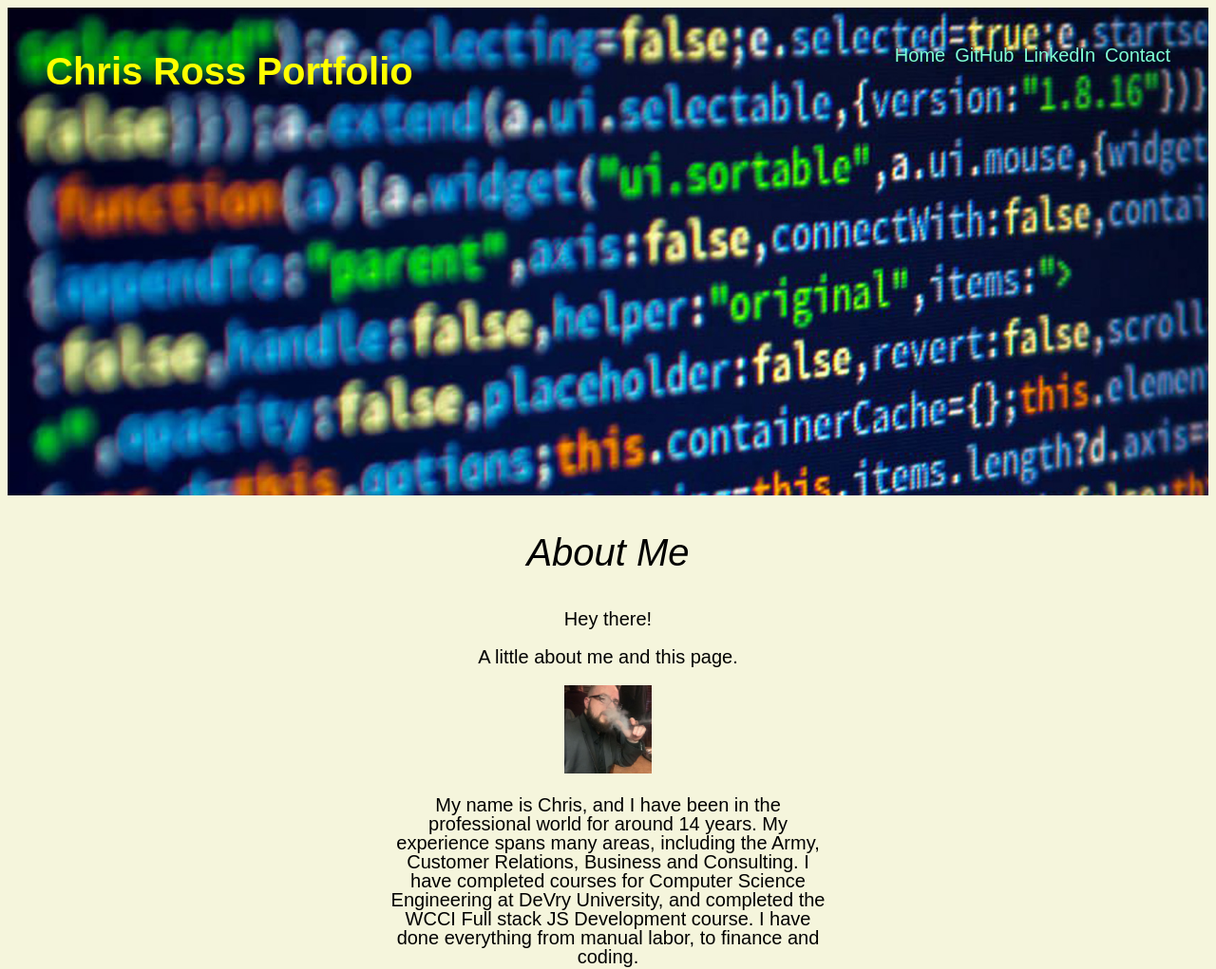
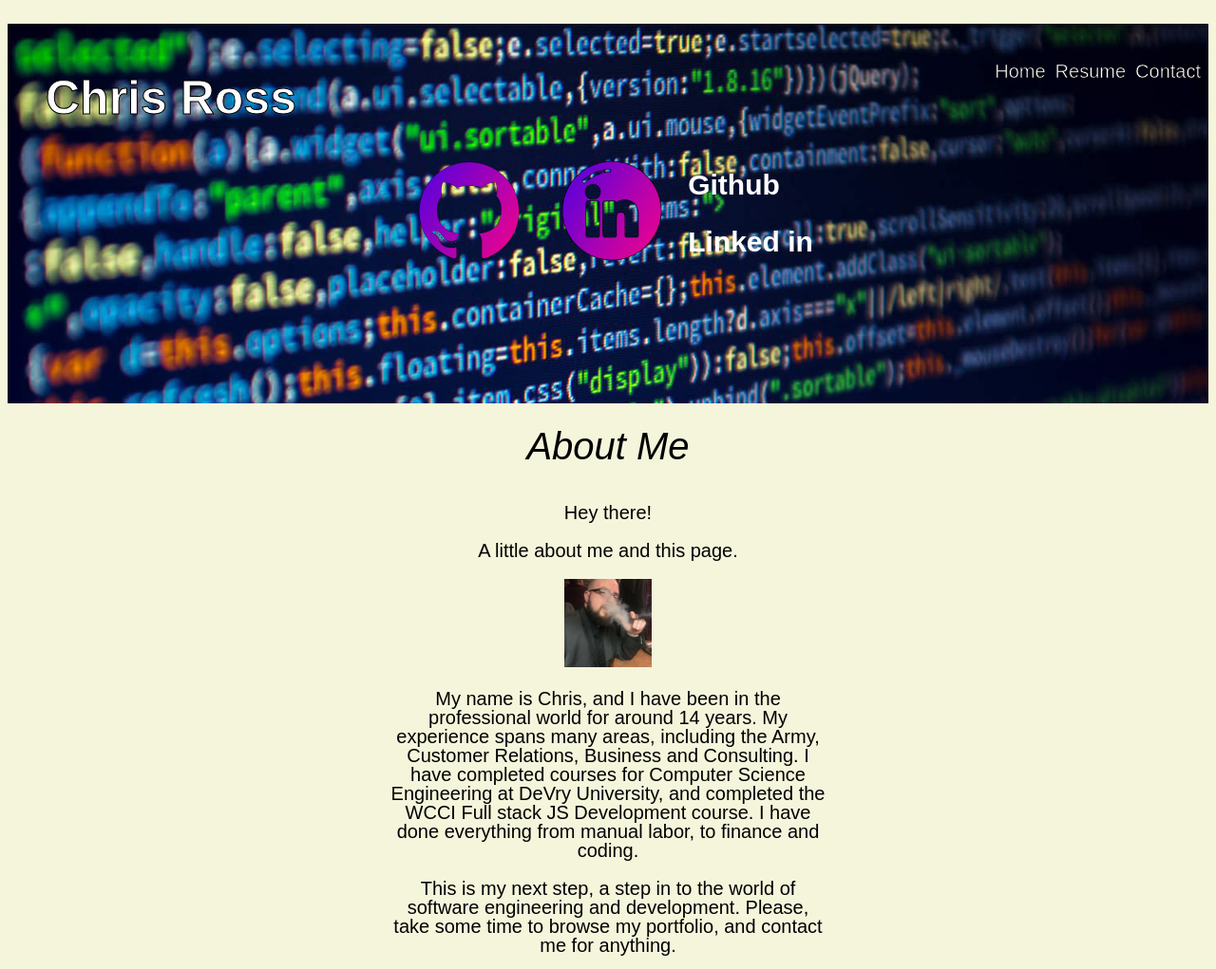
Before and after one commit to Chris-Ross/Chris-Ross.github.io, a plain HTML site: page index.html in a window 1280 px wide. Shown: the top 1021 px of the page at 95% size. Drawn offline with Linux system fonts and the light colour scheme.

Commit message:
design improvements

```diff
--- a/index.css
+++ b/index.css
@@ -5,6 +5,7 @@
 
 /* The * marks styling to the entire document */
 * {
+  /* border: 1px, solid red */
   box-sizing: border-box;
   margin: 0;
   padding: 0;
@@ -20,7 +21,7 @@
 
 a {
   text-decoration: none;
-  color: aquamarine;
+  color: white;
 }
 
 a:hover {
@@ -32,8 +33,6 @@
 .main-header {
   align-content: center;
   /* background-color: blueviolet; */
-  background-image: url("/Images/code-background.jpg");
-  background-size: 95rem;
   /* To enable flexbox on a certain class, it needs to be enabled as below */
   display: flex;
   justify-content: space-between;
@@ -41,28 +40,69 @@
   /* a rem is a measurement of one instance of the root font size
   an em is a measurement of one instance of a containing element, instead of the root */
   padding: 1rem 2rem;
-  padding-bottom: 20rem;
+  position: fixed;
+  width: 95vw;
+
+
+  /* padding-bottom: 20rem; */
 }
 
 .nav__list {
-  /* While each list item has a class, this will apply general styling to the entire tag. Use a class if more than 1 list */
-  list-style: none;
-  display: flex;
+display: flex;
+list-style-type: none;
+-webkit-text-stroke: 0.5px;
+-webkit-text-stroke-color: black;
+}
 
-}
 
 .nav__list-item {
   margin-right: 0.5rem;
 }
 
 .nav__list-item:last-child {
-   margin-right: 0rem
+  margin-right: 0rem
 }
 
+h1 {
+  color: white;
+  -webkit-text-stroke: 1px;
+  -webkit-text-stroke-color: black;
+  font-size: 2.5rem;
 
-h1 {
-  color: yellow;
+
 }
+
+/* .header-flex {
+  display: grid;
+
+
+} */
+
+.hero-image {
+  align-items: center;
+  background-image: url("/Images/code-background.jpg");
+  background-size: 100vw;
+    /* position: fixed; */
+  display: flex;
+  justify-content: center;
+  height: 50vh;
+  /* width: vw; */
+}
+
+.hero-image__github {
+  height: 7rem;
+}
+
+.hero-image__linkedin {
+  height: 8rem;
+}
+
+.hero-image__text {
+  color: white;
+  /* display: flex; */
+
+}
+
 
 /* This is the CSS for the ABout Me section */
 
--- a/index.html
+++ b/index.html
@@ -9,19 +9,29 @@
   </head>
   <body>
     <header class="main-header">
-      <h1><b>Chris Ross Portfolio</b></h1>
-        <nav class="nav">
+      <h1><b>Chris Ross</b></h1>
+      <nav class="nav">
         <ul class="nav__list">
-          <li class="nav__list-item"><a href="https://Chris-Ross.github.io" class="active">Home</a></li>
-          <li class="nav__list-item"><a href="https://github.com/Chris-Ross" target="_blank">GitHub</a></li>
-          <li class="nav__list-item"><a href="https://www.linkedin.com/in/chris-ross-8753b4b7/" target="_blank"
-            >LinkedIn</a
-            ></li>
-            <li class="nav__list-item"><a href="#Contact" target="_blank">Contact</a></li>
+          <li class="nav__list-item"><a href="/resume">Home</a></li>
+          <li class="nav__list-item"><a href="/resume">Resume</a></li>
+          <li class="nav__list-item"><a href="/contact">Contact</a></li>
           </ul>
         </nav>
 
       </header>
+        <div class="header-flex"></div>
+          <h2 class="hero-image">
+            <a href="https://github.com/Chris-Ross" target="_blank">
+            <img src="/Images/GitHub-Mark.png" alt="GitHub" class="hero-image__github">
+          </a>
+          <a href="https://www.linkedin.com/in/chris-ross-8753b4b7/" target="_blank">
+          <img src="/Images/linkedin-mark2.png" alt="Linked In" class="hero-image__linkedin"></a>
+          <div class="hero-image__text">
+            <p>Github</p>
+            <p>Linked in</p>
+          </div>
+        </h2>
+      </div>
     <section class="about-me">
       <Header class="about-me__header">About Me</Header>
       <article class="about-me__article">
```
Also changed, not shown: Images/GitHub-Mark.png (added), Images/linkedin-mark2.png (added).
